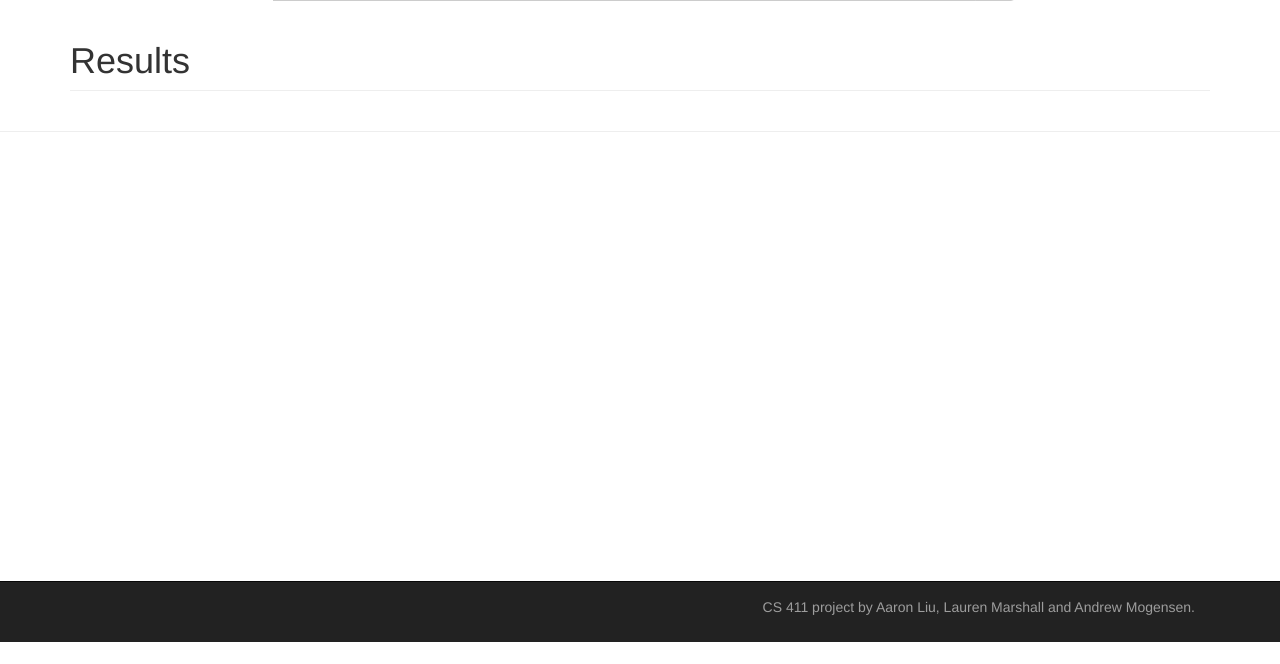
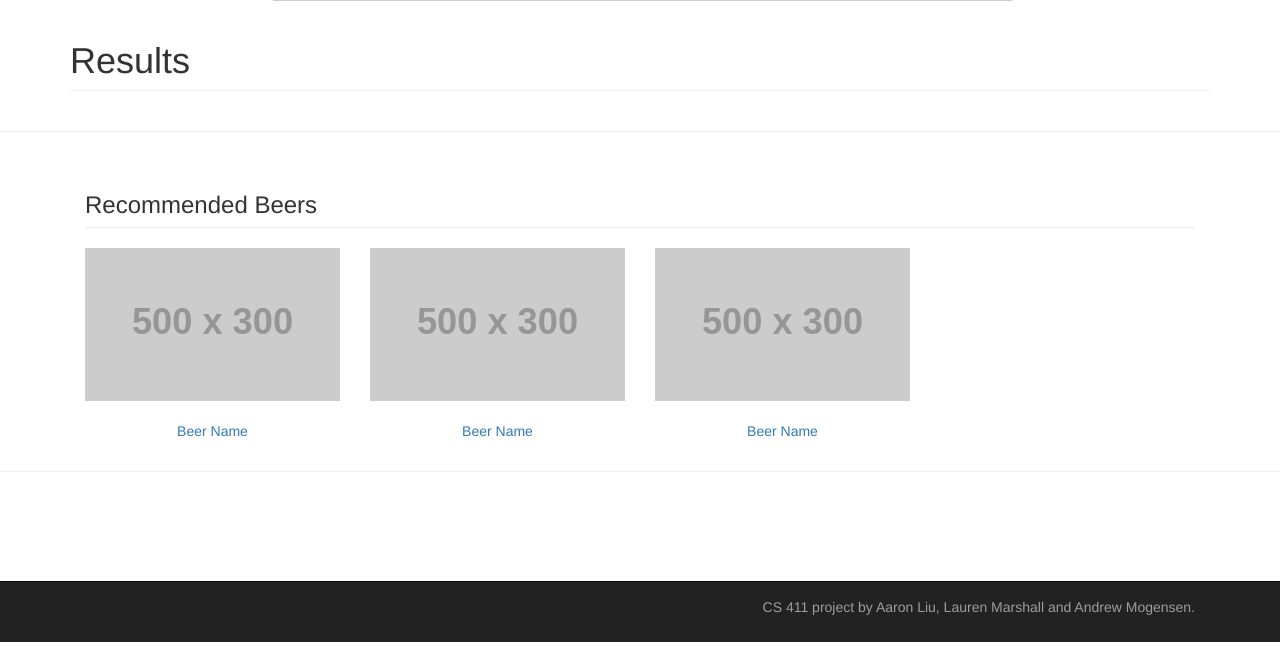
Before and after one commit to aliu899/beermecs411, a Flask app: page /dashboard in a window 1280 px wide. Shown: the part 158-822 px from the top of the page. Before the commit the page ends 800 px from the top, so only its background shows below. Run offline with Flask 2, Linux system fonts and the light colour scheme; the visitor is signed in with stand-in values (Sample User, id 1); grey boxes labelled with a size stand in for pictures from a placeholder-image service; some libraries are stand-ins or nearby versions.

Commit message:
Query html update

```diff
--- a/templates/query.html
+++ b/templates/query.html
@@ -97,10 +97,38 @@
         {% endfor %}
         <!-- /.row -->
     </div>
+<hr>
+<!-- Related Projects Row -->
+        <div class="container">
+            <div class="col-lg-12">
+                <h3 class="page-header">Recommended Beers</h3>
+            </div>
 
+            <div class="col-sm-3 col-xs-6">
+                <a href="#">
+                    <img class="img-responsive portfolio-item" src="http://placehold.it/500x300" alt="">
+                    <br>
+                    <p align="center">Beer Name</p>
+                </a>
+            </div>
 
-<!-- /.row -->
+            <div class="col-sm-3 col-xs-6">
+                <a href="#">
+                    <img class="img-responsive portfolio-item" src="http://placehold.it/500x300" alt="">
+                    <br>
+                    <p align="center">Beer Name</p>
+                </a>
+            </div>
 
+            <div class="col-sm-3 col-xs-6">
+                <a href="#">
+                    <img class="img-responsive portfolio-item" src="http://placehold.it/500x300" alt="">
+                    <br>
+                    <p align="center">Beer Name</p>
+                </a>
+            </div>
+        </div>
+        <!-- /.row -->
 <hr>
 <div class="navbar navbar-inverse navbar-fixed-bottom" role="navigation">
     <div class="container">
```
